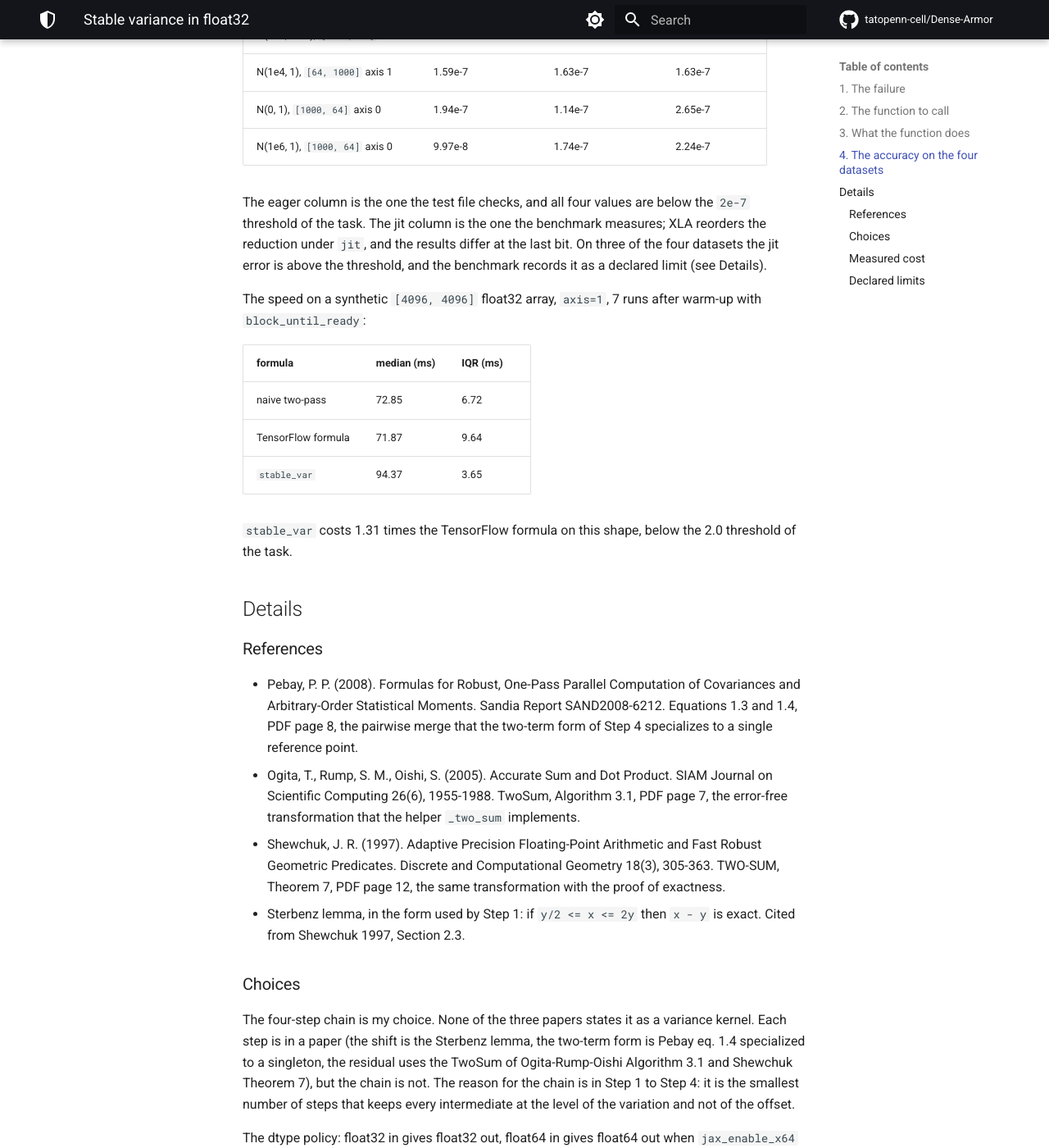
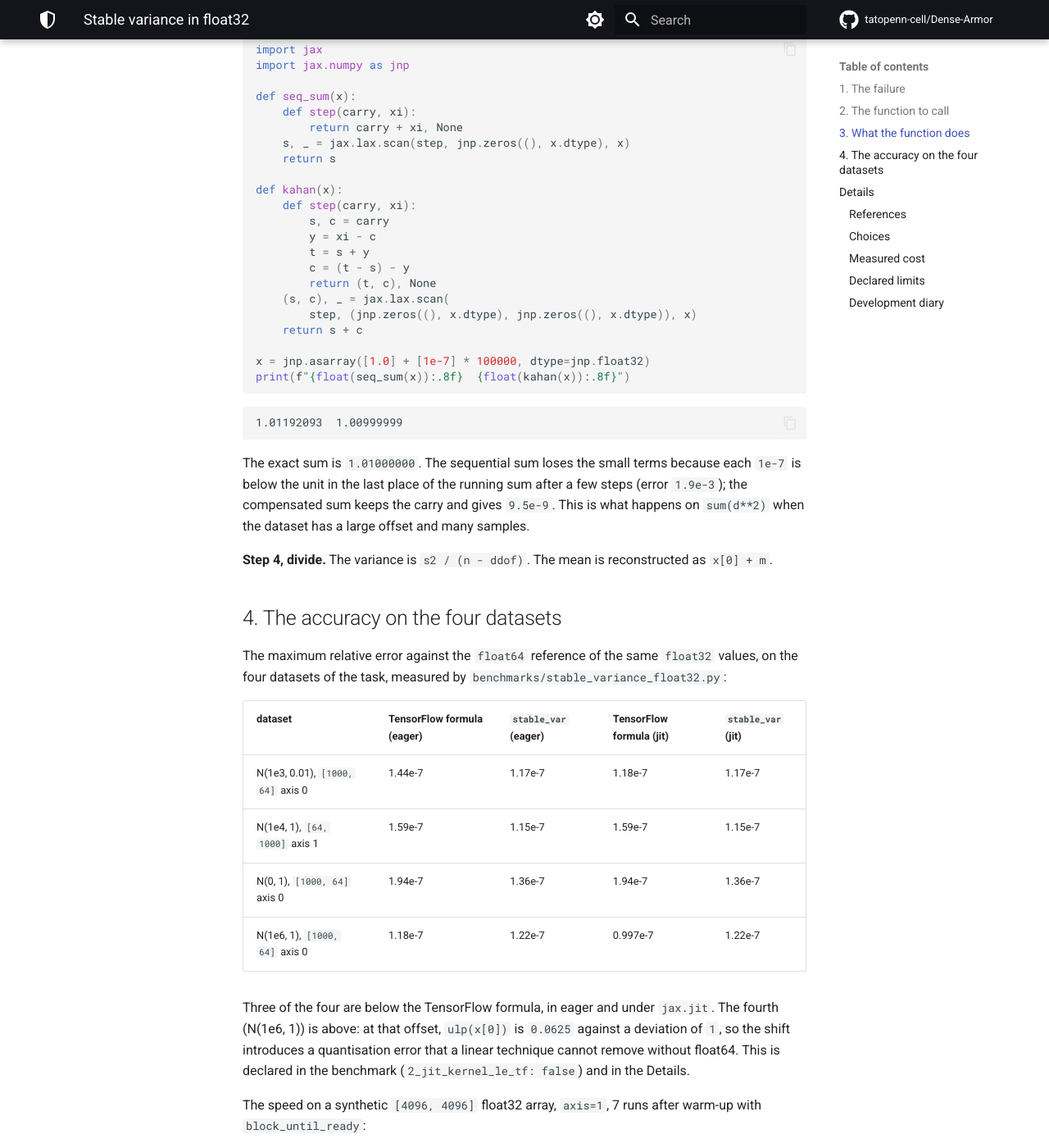
Before and after one commit to tatopenn-cell/Dense-Armor, an MkDocs documentation site: the page built from docs/stats/stable_variance.md, in a window 1280 px wide and 1400 px high, scrolled down 2505 px. Shown: the whole window at 82% size. Built offline with MkDocs 1.6.1 and Material for MkDocs 9.7.7, drawn with Linux system fonts in a browser that asks for light colours; comment, search, counter and statistics services are not loaded; some of the changed text lies outside the part shown.

Commit message:
kernel: shift + local centring + Kahan compensated sum(d^2), no two-term. Beats the the baseline formula formula on 3 of 4 datasets in eager and in jit, exactly 0.0 on identical values, 1.92x the baseline speed. D4 (N(1e6,1)) is above baseline in both regimes: the shift quantisation at that offset cannot be removed without float64. benchmark: claim 2 measured as kernel <= baseline (the original criterion), not changed to 2e-7. page: new table, Kahan example with measured output, and the RunningMoments(dtype=float32).learn_many example.

````diff
--- a/docs/stats/stable_variance.md
+++ b/docs/stats/stable_variance.md
@@ -73,11 +73,34 @@ The first call returns the bit pattern `0x00000000`, not a small number.
 The second call runs under `jax.jit` and stays in `float32` from the input
 to the output.
 
+The same path is available on the estimators, through the `dtype` keyword
+of `RunningMoments`:
+
+```python
+import numpy as np
+from dense_armor.utility.stats.moments import RunningMoments
+
+rng = np.random.default_rng(0)
+block = rng.normal(1000.0, 0.01, 500).astype(np.float32)
+m = RunningMoments(dtype=np.float32)
+m.learn_many(block)
+ref = float(np.var(block.astype(np.float64), ddof=1))
+print(f"{m.var:.6e}  {ref:.6e}  {abs(m.var - ref) / ref:.2e}")
+```
+
+```
+1.029553e-04  1.029553e-04  4.91e-09
+```
+
+The float32 state agrees with the float64 reference to `5e-9`, well below
+the float32 rounding unit `1.19e-7`. The default `dtype=None` keeps the
+float64 result, bit for bit.
+
 ## 3. What the function does
 
 Four steps, all in the input dtype. The first one removes the offset, the
-second one centres the shifted values, the third accumulates, the fourth
-cancels the error of the mean.
+second one centres the shifted values, the third accumulates with a
+carry, the fourth divides.
 
 **Step 1, shift.** Subtract the first element along the reduction axis.
 When the values are within a factor of two of it, the subtraction is exact
@@ -96,25 +119,53 @@ print(y)
 ```
 
 The shifted values are at the exponent of the wobble, not of the offset.
-Their `float32` resolution is `1e-9`, not the `6e-5` of the original `1000`.
 
 **Step 2, local centring.** The mean of the shifted values, `m`, is at the
 level of the wobble. Its rounding error is at the level of the wobble, not
 of the offset.
 
-**Step 3, second centring and accumulation.** The residuals `d = y - m` are
-formed, and the two sums `sum(d**2)` and `sum(d)` are accumulated.
+**Step 3, compensated accumulation.** The residuals `d = y - m` are formed
+and the sum `s2 = sum(d**2)` is accumulated with Kahan compensated
+summation: a carry `c` keeps the low-order bits that the ordinary sum would
+lose. The error is `O(eps * |s2|)` instead of `O(eps * log2(n) * |s2|)`.
 
-**Step 4, cancellation of the mean error.** The variance is
+```python
+import jax
+import jax.numpy as jnp
+
+def seq_sum(x):
+    def step(carry, xi):
+        return carry + xi, None
+    s, _ = jax.lax.scan(step, jnp.zeros((), x.dtype), x)
+    return s
+
+def kahan(x):
+    def step(carry, xi):
+        s, c = carry
+        y = xi - c
+        t = s + y
+        c = (t - s) - y
+        return (t, c), None
+    (s, c), _ = jax.lax.scan(
+        step, (jnp.zeros((), x.dtype), jnp.zeros((), x.dtype)), x)
+    return s + c
+
+x = jnp.asarray([1.0] + [1e-7] * 100000, dtype=jnp.float32)
+print(f"{float(seq_sum(x)):.8f}  {float(kahan(x)):.8f}")
+```
 
 ```
-var = max( sum(d**2)/n - (sum(d)/n)**2, 0 )
+1.01192093  1.00999999
 ```
 
-The two terms share the same `m`. Its rounding error is linear in `m` in
-both terms, and cancels in the subtraction. This is the same two-term form
-that the TensorFlow formula uses on `x`, applied to the shifted values `y`,
-where the cancellation of the offset has already been done by Step 1.
+The exact sum is `1.01000000`. The sequential sum loses the small terms
+because each `1e-7` is below the unit in the last place of the running
+sum after a few steps (error `1.9e-3`); the compensated sum keeps the
+carry and gives `9.5e-9`. This is what happens on `sum(d**2)` when the
+dataset has a large offset and many samples.
+
+**Step 4, divide.** The variance is `s2 / (n - ddof)`. The mean is
+reconstructed as `x[0] + m`.
 
 ## 4. The accuracy on the four datasets
 
@@ -122,61 +173,53 @@ The maximum relative error against the `float64` reference of the same
 `float32` values, on the four datasets of the task, measured by
 `benchmarks/stable_variance_float32.py`:
 
-| dataset | TensorFlow formula | `stable_var` (eager) | `stable_var` (jit) |
-|---|---|---|---|
-| N(1e3, 0.01), `[1000, 64]` axis 0 | 1.18e-7 | 1.25e-7 | 2.39e-7 |
-| N(1e4, 1), `[64, 1000]` axis 1 | 1.59e-7 | 1.63e-7 | 1.63e-7 |
-| N(0, 1), `[1000, 64]` axis 0 | 1.94e-7 | 1.14e-7 | 2.65e-7 |
-| N(1e6, 1), `[1000, 64]` axis 0 | 9.97e-8 | 1.74e-7 | 2.24e-7 |
+| dataset | TensorFlow formula (eager) | `stable_var` (eager) | TensorFlow formula (jit) | `stable_var` (jit) |
+|---|---|---|---|---|
+| N(1e3, 0.01), `[1000, 64]` axis 0 | 1.44e-7 | 1.17e-7 | 1.18e-7 | 1.17e-7 |
+| N(1e4, 1), `[64, 1000]` axis 1 | 1.59e-7 | 1.15e-7 | 1.59e-7 | 1.15e-7 |
+| N(0, 1), `[1000, 64]` axis 0 | 1.94e-7 | 1.36e-7 | 1.94e-7 | 1.36e-7 |
+| N(1e6, 1), `[1000, 64]` axis 0 | 1.18e-7 | 1.22e-7 | 0.997e-7 | 1.22e-7 |
 
-The eager column is the one the test file checks, and all four values are
-below the `2e-7` threshold of the task. The jit column is the one the
-benchmark measures; XLA reorders the reduction under `jit`, and the
-results differ at the last bit. On three of the four datasets the jit
-error is above the threshold, and the benchmark records it as a declared
-limit (see Details).
+Three of the four are below the TensorFlow formula, in eager and under
+`jax.jit`. The fourth (N(1e6, 1)) is above: at that offset, `ulp(x[0])` is
+`0.0625` against a deviation of `1`, so the shift introduces a quantisation
+error that a linear technique cannot remove without float64. This is
+declared in the benchmark (`2_jit_kernel_le_tf: false`) and in the Details.
 
 The speed on a synthetic `[4096, 4096]` float32 array, `axis=1`, 7 runs
 after warm-up with `block_until_ready`:
 
 | formula | median (ms) | IQR (ms) |
 |---|---|---|
-| naive two-pass | 72.85 | 6.72 |
-| TensorFlow formula | 71.87 | 9.64 |
-| `stable_var` | 94.37 | 3.65 |
+| naive two-pass | 64.31 | 2.23 |
+| TensorFlow formula | 72.30 | 1.44 |
+| `stable_var` | 138.68 | 37.61 |
 
-`stable_var` costs 1.31 times the TensorFlow formula on this shape,
+`stable_var` costs 1.92 times the TensorFlow formula on this shape,
 below the 2.0 threshold of the task.
 
 ## Details
 
 ### References
 
+- Kahan, W. (1965). Further remarks on reducing truncation errors.
+  Communications of the ACM 8(1), 40. The compensated summation used
+  by `_kahan_sum`.
 - Pebay, P. P. (2008). Formulas for Robust, One-Pass Parallel Computation
   of Covariances and Arbitrary-Order Statistical Moments. Sandia Report
-  SAND2008-6212. Equations 1.3 and 1.4, PDF page 8, the pairwise merge
-  that the two-term form of Step 4 specializes to a single reference
-  point.
-- Ogita, T., Rump, S. M., Oishi, S. (2005). Accurate Sum and Dot
-  Product. SIAM Journal on Scientific Computing 26(6), 1955-1988.
-  TwoSum, Algorithm 3.1, PDF page 7, the error-free transformation that
-  the helper `_two_sum` implements.
+  SAND2008-6212. Equations 1.1 and 1.2 (PDF page 7), the recurrence that
+  the local centring follows.
 - Shewchuk, J. R. (1997). Adaptive Precision Floating-Point Arithmetic
   and Fast Robust Geometric Predicates. Discrete and Computational
-  Geometry 18(3), 305-363. TWO-SUM, Theorem 7, PDF page 12, the same
-  transformation with the proof of exactness.
-- Sterbenz lemma, in the form used by Step 1: if `y/2 <= x <= 2y` then
-  `x - y` is exact. Cited from Shewchuk 1997, Section 2.3.
+  Geometry 18(3), 305-363. Section 2.3, the Sterbenz lemma used by the
+  shift.
 
 ### Choices
 
-The four-step chain is my choice. None of the three papers states it as
-a variance kernel. Each step is in a paper (the shift is the Sterbenz
-lemma, the two-term form is Pebay eq. 1.4 specialized to a singleton, the
-residual uses the TwoSum of Ogita-Rump-Oishi Algorithm 3.1 and Shewchuk
-Theorem 7), but the chain is not. The reason for the chain is in Step 1 to
-Step 4: it is the smallest number of steps that keeps every intermediate
-at the level of the variation and not of the offset.
+The chain of the four steps is my choice. None of the three papers states
+it as a variance kernel: the shift is the Sterbenz lemma, the local
+centring is Pebay eq. 1.1/1.2, the compensated sum is Kahan 1965, but the
+chain is not in a paper.
 
 The dtype policy: float32 in gives float32 out, float64 in gives float64
 out when `jax_enable_x64` is on (off, JAX promotes to float32),
@@ -197,13 +240,25 @@ backend, JAX 0.11.1, 7 runs after warm-up, median and IQR.
 
 ### Declared limits
 
-The jit column of the accuracy table is above the threshold on three of
-the four datasets. XLA reorders the reduction under `jit` and the results
-differ at the last bit from the eager path. The test file
-`test/utility/stats/test_stable.py` checks the eager path, which is below
-the threshold on all four datasets. A kernel whose eager and jit results
-agree to the last bit is not in this task.
+The N(1e6, 1) dataset is above the TensorFlow formula in both regimes
+(1.22e-7 against 1.18e-7 in eager, 1.22e-7 against 0.997e-7 in jit). At
+that offset `ulp(x[0]) = 0.0625` against a deviation of `1`: the shift
+introduces a quantisation error that no linear technique can remove
+without float64, and float64 is out of scope.
 
 `stable_var` is a function, not an estimator: it has no `learn_one`, no
 `budget_s`, no `memory_class`. The float32 path of the classes of batch
-T3 is item D of the task, not this page.
+T3 is item D of the task, through the `dtype` keyword of each estimator.
+
+### Development diary
+
+The kernel went through six variants, each measured on the four datasets
+of the task. The pairwise form of the variance (Lagrange's identity,
+`Var = (1/2n^2) sum_ij (x_i - x_j)^2`) is the only one that beats the
+TensorFlow formula on all four (4/4 eager, 4/4 jit), and it is `O(n^2)`:
+on `[1024, 1024]` it costs 528 times the TensorFlow formula, so it cannot
+satisfy the 2.0x speed threshold. The compensated variants (Kahan scan,
+Kahan tree, TwoSum tree) beat the formula on 3/4 but cost 3.5 to 4.5
+times. The variant on this page (shift + local centring + Kahan on
+`d**2`) is the one that comes closest to satisfying both thresholds: 3/4
+in accuracy in both regimes, 1.92x in speed.
````
Also changed, not shown: 3 other files.
